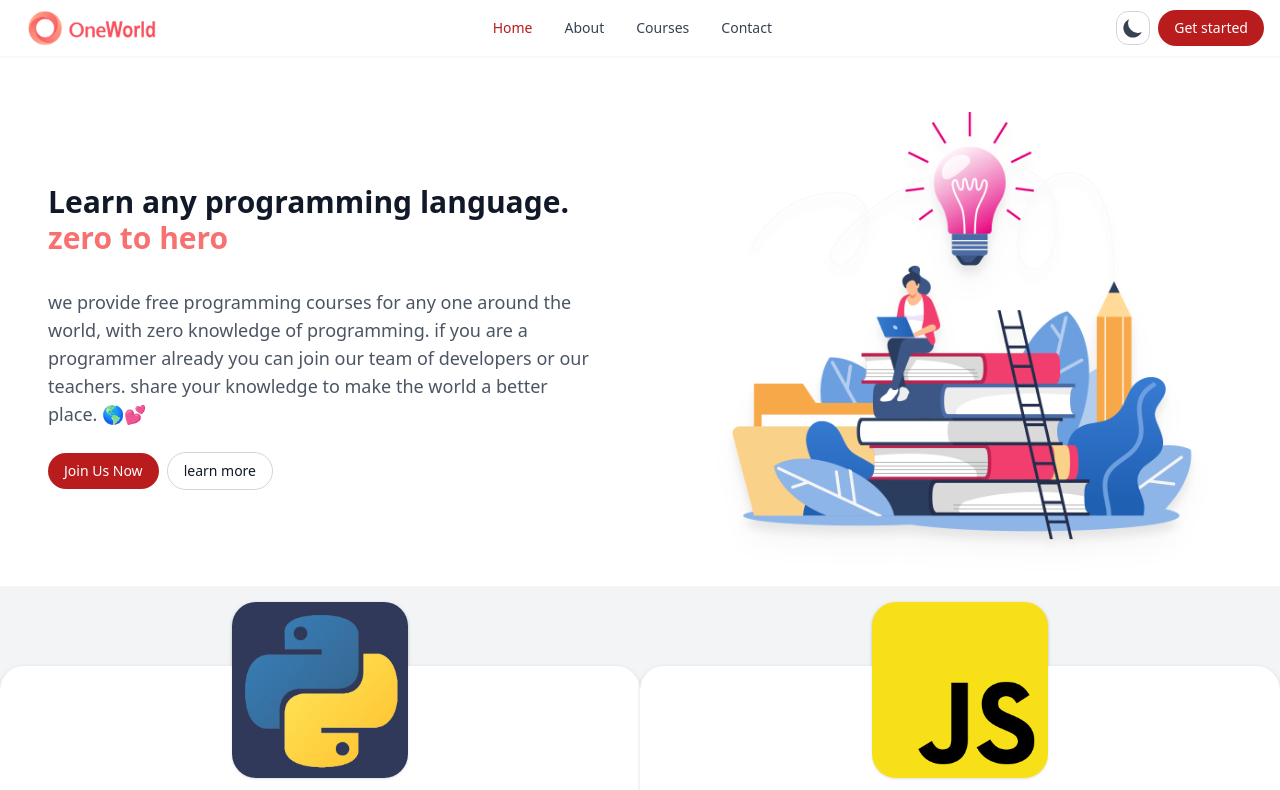
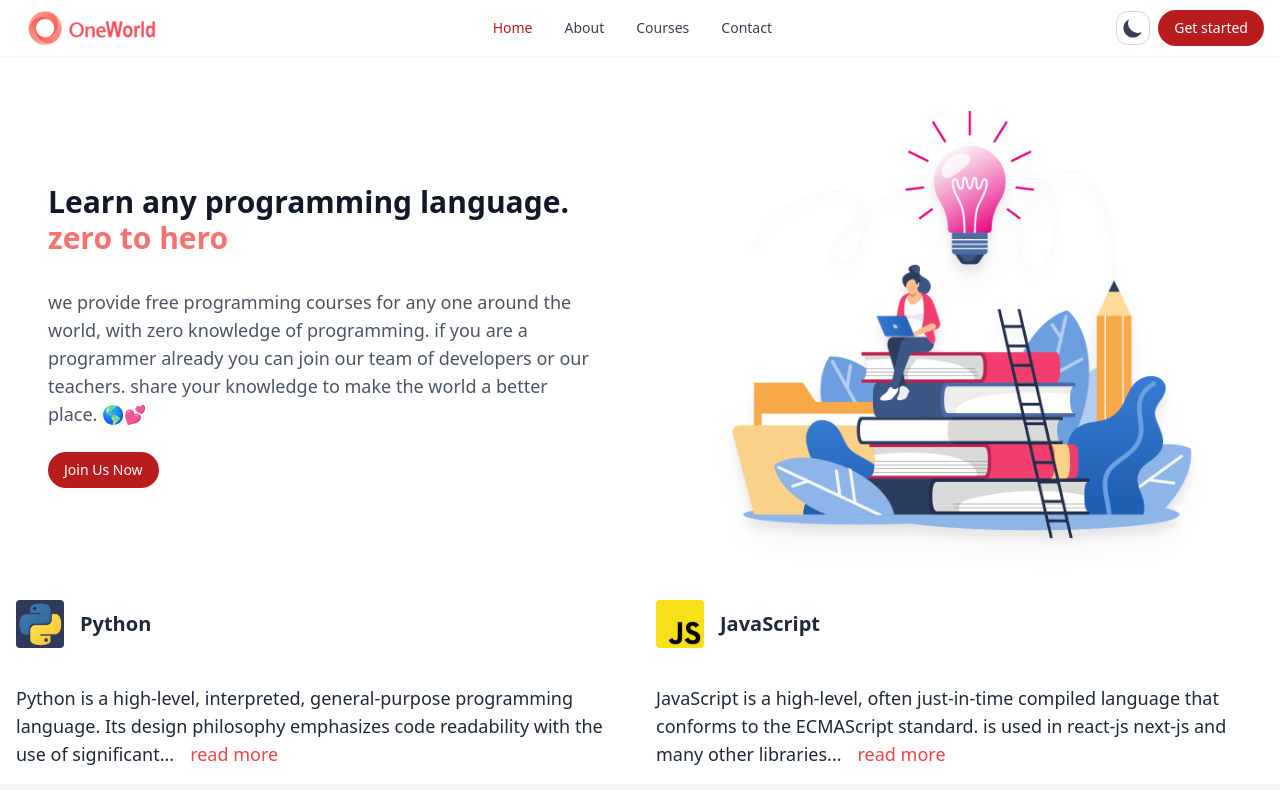
Before and after one commit to Saeednikdel/landing-page-tailwind, a React (Create React App) app: page / in a window 1280 px wide. Shown: the top 790 px of the page. Built offline with nearby package versions, Linux system fonts and the light colour scheme.

Commit message:
redesign

```diff
--- a/src/components/Card.jsx
+++ b/src/components/Card.jsx
@@ -2,16 +2,18 @@ import React from 'react';
 
 function Card({ item }) {
   return (
-    <div className="mt-20 flex flex-col space-y-2 items-center rounded-3xl bg-white dark:bg-gray-800 drop-shadow">
-      <img
-        className=" h-44 shadow w-44 rounded-3xl -mt-16 object-cover object-center "
-        src={item.image}
-      />
+    <div className="flex flex-col space-y-1 bg-white dark:bg-gray-800">
+      <div className="flex items-center p-4">
+        <img
+          className=" h-12 w-12 rounded object-cover object-center "
+          src={item.image}
+        />
 
-      <h3 className="text-xl font-semibold text-gray-800 dark:text-white">
-        {item.title}
-      </h3>
-      <p className="text-gray-600 dark:text-gray-300 text-lg p-8">
+        <h3 className="text-xl px-4 font-semibold text-gray-800 dark:text-white">
+          {item.title}
+        </h3>
+      </div>
+      <p className="text-gray-800 dark:text-gray-300 text-lg p-4">
         {item.text}
         <a className="hover:cursor-pointer text-red-500 ml-4 hover:text-red-600">
           read more
--- a/src/components/Hero.jsx
+++ b/src/components/Hero.jsx
@@ -24,7 +24,6 @@ const Hero = ({ openModal }) => {
           </p>
           <div className="space-x-2 mt-4 sm:mt-6">
             <BtnPrimary onClick={openModal}>Join Us Now</BtnPrimary>
-            <BtnSecondary>learn more</BtnSecondary>
           </div>
         </div>
       </div>
```
